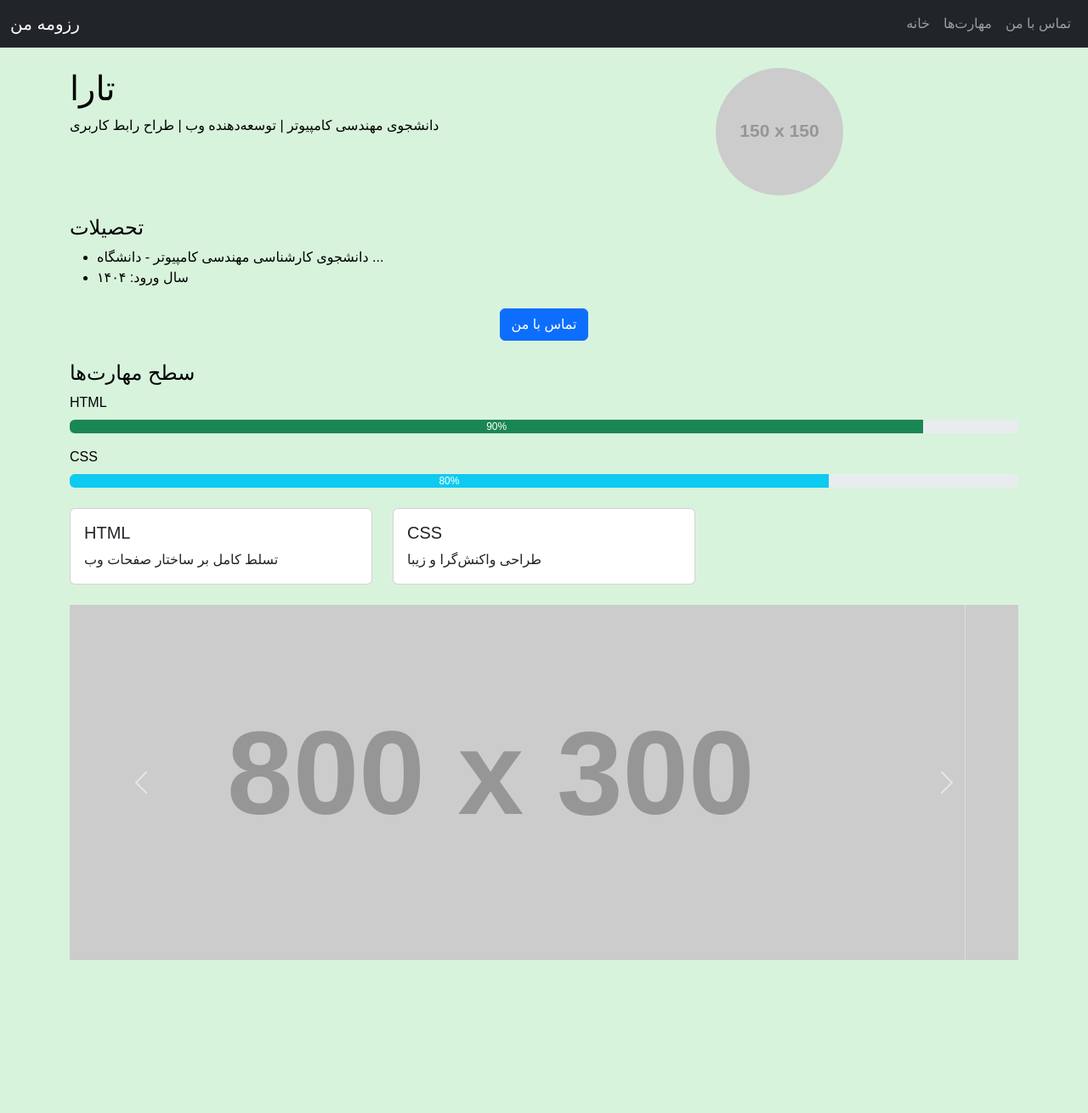
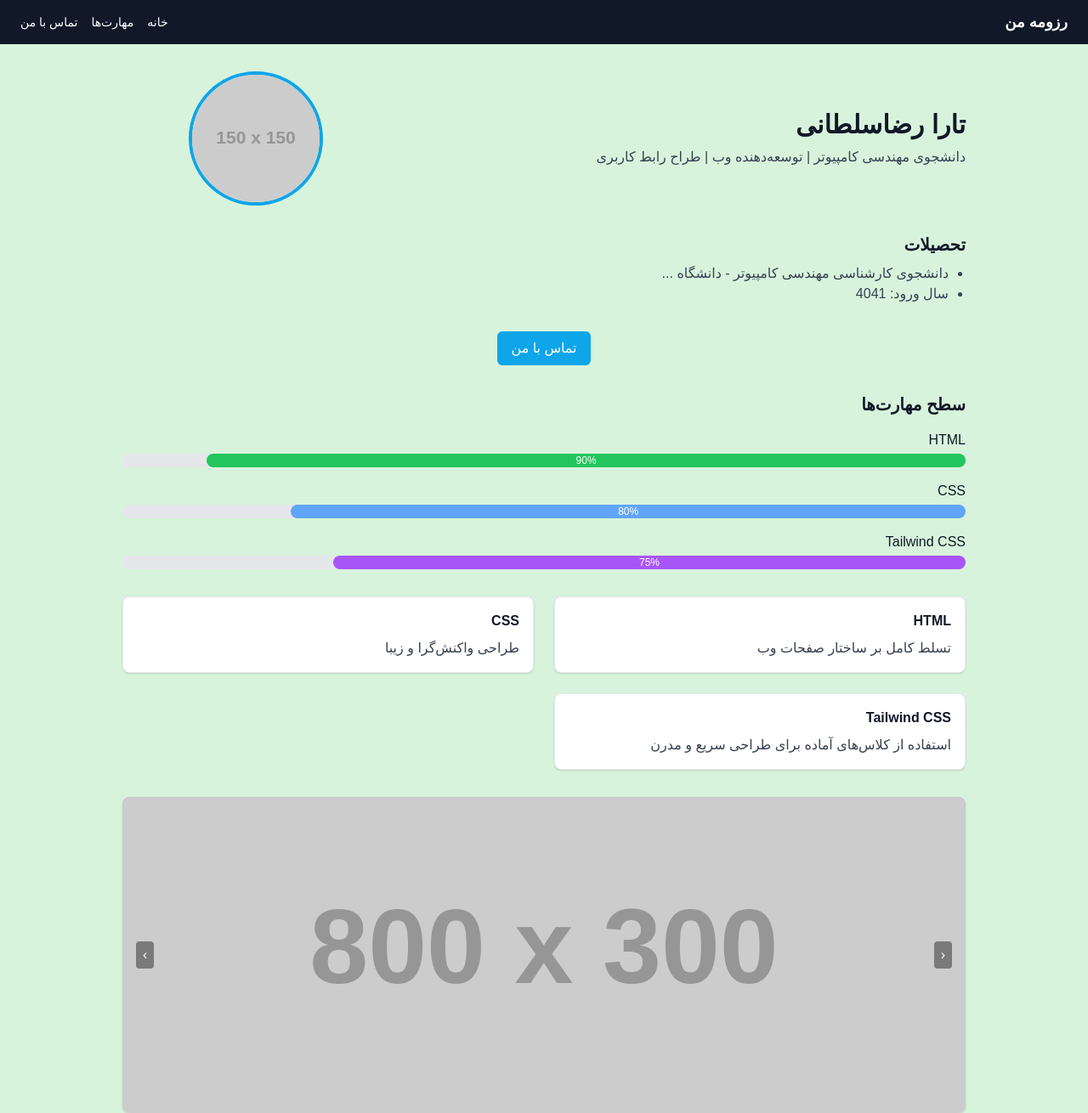
Before and after one commit to Hami0072/resume.project, a plain HTML site: page index.html in a window 1280 px wide. Shown: the whole page at 85% size. Before the commit the page ends 1130 px from the top, so only its background shows below. Drawn offline with nearby package versions, Linux system fonts and the light colour scheme; placeholder pictures from the web are drawn by us.

Commit message:
Update index.html

```diff
--- a/index.html
+++ b/index.html
@@ -1,144 +1,151 @@
 <!DOCTYPE html>
-<html lang="fa">
+<html lang="fa" dir="rtl">
 <head>
   <meta charset="UTF-8">
   <title>رزومه من</title>
   <meta name="viewport" content="width=device-width, initial-scale=1">
-  <!-- لینک Bootstrap -->
-  <link href="https://cdn.jsdelivr.net/npm/bootstrap@5.3.2/dist/css/bootstrap.min.css" rel="stylesheet">
 
-  <style>
-    body {
-      font-family: Arial, sans-serif;
-      background-color: #d8f3dc;
-      color: #000000;
+  <!-- Tailwind via CDN -->
+  <script src="https://cdn.tailwindcss.com"></script>
+  <script>
+    tailwind.config = {
+      theme: {
+        extend: {
+          fontFamily: { sans: ['Arial', 'sans-serif'] },
+          colors: {
+            pistachio: '#d8f3dc',   // سبز پسته‌ای
+            primary: '#0ea5e9',
+            accent: '#f59e0b',
+          }
+        }
+      },
+      darkMode: 'class'
     }
-  </style>
+  </script>
 </head>
-<body>
+<body class="font-sans bg-pistachio text-gray-900">
 
 <!-- نوار بالا -->
-<nav class="navbar navbar-expand-lg navbar-dark bg-dark">
-  <div class="container-fluid">
-    <a class="navbar-brand" href="#">رزومه من</a>
-    <button class="navbar-toggler" type="button" data-bs-toggle="collapse" data-bs-target="#navbarNav">
-      <span class="navbar-toggler-icon"></span>
-    </button>
-    <div class="collapse navbar-collapse" id="navbarNav">
-      <ul class="navbar-nav ms-auto">
-        <li class="nav-item"><a class="nav-link" href="#">خانه</a></li>
-        <li class="nav-item"><a class="nav-link" href="#">مهارت‌ها</a></li>
-        <li class="nav-item"><a class="nav-link" href="#">تماس با من</a></li>
-      </ul>
-    </div>
-  </div>
+<nav class="bg-gray-900 text-white px-6 py-3 flex items-center justify-between">
+  <a href="#" class="text-lg font-bold">رزومه من</a>
+  <ul class="flex gap-4 text-sm">
+    <li><a href="#" class="hover:text-primary">خانه</a></li>
+    <li><a href="#" class="hover:text-primary">مهارت‌ها</a></li>
+    <li><a href="#" class="hover:text-primary">تماس با من</a></li>
+  </ul>
 </nav>
 
 <!-- معرفی -->
-<div class="container mt-4">
-  <div class="row">
-    <div class="col-md-8">
-      <h1>تارا</h1>
-      <p>دانشجوی مهندسی کامپیوتر | توسعه‌دهنده وب | طراح رابط کاربری</p>
-    </div>
-    <div class="col-md-4">
-      <img src="https://via.placeholder.com/150" class="img-fluid rounded-circle" alt="عکس پروفایل">
-    </div>
+<section class="max-w-5xl mx-auto mt-8 px-4 grid grid-cols-1 md:grid-cols-3 gap-6 items-center">
+  <div class="md:col-span-2">
+    <h1 class="text-3xl font-bold">تارا رضاسلطانی</h1>
+    <p class="mt-2 text-gray-700">دانشجوی مهندسی کامپیوتر | توسعه‌دهنده وب | طراح رابط کاربری</p>
   </div>
-</div>
+  <div class="flex justify-center">
+    <img src="https://via.placeholder.com/150" class="rounded-full border-4 border-primary" alt="عکس پروفایل">
+  </div>
+</section>
 
 <!-- بخش تحصیلات -->
-<div class="container mt-4">
-  <h4>تحصیلات</h4>
-  <ul>
+<section class="max-w-5xl mx-auto mt-8 px-4">
+  <h2 class="text-xl font-semibold">تحصیلات</h2>
+  <ul class="list-disc pr-5 mt-2 text-gray-700">
     <li>دانشجوی کارشناسی مهندسی کامپیوتر - دانشگاه ...</li>
-    <li>سال ورود: ۱۴۰۴</li>
+    <li>سال ورود: 4041</li>
   </ul>
-</div>
+</section>
 
 <!-- دکمه تماس -->
-<div class="text-center mt-4">
-  <button class="btn btn-primary" data-bs-toggle="modal" data-bs-target="#contactModal">تماس با من</button>
+<div class="text-center mt-8">
+  <button onclick="document.getElementById('contactModal').classList.remove('hidden')"
+          class="px-4 py-2 bg-primary text-white rounded-md hover:bg-primary/80 transition">
+    تماس با من
+  </button>
 </div>
 
 <!-- Modal تماس -->
-<div class="modal fade" id="contactModal" tabindex="-1">
-  <div class="modal-dialog">
-    <div class="modal-content">
-      <div class="modal-header">
-        <h5 class="modal-title">فرم تماس</h5>
-        <button type="button" class="btn-close" data-bs-dismiss="modal"></button>
-      </div>
-      <div class="modal-body">
-        <input type="text" class="form-control mb-2" placeholder="نام شما">
-        <input type="email" class="form-control mb-2" placeholder="ایمیل شما">
-        <textarea class="form-control" rows="3" placeholder="پیام شما"></textarea>
-      </div>
-      <div class="modal-footer">
-        <button class="btn btn-secondary" data-bs-dismiss="modal">بستن</button>
-        <button class="btn btn-success">ارسال</button>
-      </div>
+<div id="contactModal" class="hidden fixed inset-0 bg-black/50 flex items-center justify-center">
+  <div class="bg-white rounded-lg shadow-lg w-96 p-6">
+    <h3 class="text-lg font-semibold mb-4">فرم تماس</h3>
+    <input type="text" class="w-full border rounded-md p-2 mb-2" placeholder="نام شما">
+    <input type="email" class="w-full border rounded-md p-2 mb-2" placeholder="ایمیل شما">
+    <textarea class="w-full border rounded-md p-2 mb-2" rows="3" placeholder="پیام شما"></textarea>
+    <div class="flex justify-end gap-2 mt-4">
+      <button onclick="document.getElementById('contactModal').classList.add('hidden')"
+              class="px-3 py-1 bg-gray-300 rounded-md">بستن</button>
+      <button class="px-3 py-1 bg-green-500 text-white rounded-md">ارسال</button>
     </div>
   </div>
 </div>
 
 <!-- مهارت‌ها -->
-<div class="container mt-4">
-  <h4>سطح مهارت‌ها</h4>
-  <div class="mb-2">HTML</div>
-  <div class="progress mb-3">
-    <div class="progress-bar bg-success" style="width: 90%;">90%</div>
+<section class="max-w-5xl mx-auto mt-8 px-4">
+  <h2 class="text-xl font-semibold">سطح مهارت‌ها</h2>
+  <div class="mt-4">
+    <p class="mb-1">HTML</p>
+    <div class="w-full bg-gray-200 rounded-full h-4">
+      <div class="bg-green-500 h-4 rounded-full text-xs text-white text-center" style="width:90%">90%</div>
+    </div>
   </div>
-  <div class="mb-2">CSS</div>
-  <div class="progress mb-3">
-    <div class="progress-bar bg-info" style="width: 80%;">80%</div>
+  <div class="mt-4">
+    <p class="mb-1">CSS</p>
+    <div class="w-full bg-gray-200 rounded-full h-4">
+      <div class="bg-blue-400 h-4 rounded-full text-xs text-white text-center" style="width:80%">80%</div>
+    </div>
   </div>
-</div>
+  <div class="mt-4">
+    <p class="mb-1">Tailwind CSS</p>
+    <div class="w-full bg-gray-200 rounded-full h-4">
+      <div class="bg-purple-500 h-4 rounded-full text-xs text-white text-center" style="width:75%">75%</div>
+    </div>
+  </div>
+</section>
 
 <!-- کارت‌های مهارت -->
-<div class="container mt-4">
-  <div class="row">
-    <div class="col-md-4">
-      <div class="card">
-        <div class="card-body">
-          <h5 class="card-title">HTML</h5>
-          <p class="card-text">تسلط کامل بر ساختار صفحات وب</p>
-        </div>
-      </div>
-    </div>
-    <div class="col-md-4">
-      <div class="card">
-        <div class="card-body">
-          <h5 class="card-title">CSS</h5>
-          <p class="card-text">طراحی واکنش‌گرا و زیبا</p>
-        </div>
-      </div>
+<section class="max-w-5xl mx-auto mt-8 px-4 grid grid-cols-1 md:grid-cols-2 gap-6">
+  <div class="bg-white border rounded-lg shadow p-4">
+    <h3 class="font-semibold">HTML</h3>
+    <p class="text-gray-700 mt-2">تسلط کامل بر ساختار صفحات وب</p>
+  </div>
+  <div class="bg-white border rounded-lg shadow p-4">
+    <h3 class="font-semibold">CSS</h3>
+    <p class="text-gray-700 mt-2">طراحی واکنش‌گرا و زیبا</p>
+  </div>
+  <div class="bg-white border rounded-lg shadow p-4">
+    <h3 class="font-semibold">Tailwind CSS</h3>
+    <p class="text-gray-700 mt-2">استفاده از کلاس‌های آماده برای طراحی سریع و مدرن</p>
+  </div>
+</section>
+
+<!-- اسلایدر ساده -->
+<section class="max-w-5xl mx-auto mt-8 px-4">
+  <div class="relative">
+    <img id="slide" src="https://via.placeholder.com/800x300" class="w-full rounded-lg shadow">
+    <div class="absolute inset-0 flex justify-between items-center px-4">
+      <button onclick="prevSlide()" class="bg-black/40 text-white px-2 py-1 rounded">‹</button>
+      <button onclick="nextSlide()" class="bg-black/40 text-white px-2 py-1 rounded">›</button>
     </div>
   </div>
-</div>
+</section>
 
-<!-- اسلایدر -->
-<div class="container mt-4">
-  <div id="carouselExample" class="carousel slide" data-bs-ride="carousel">
-    <div class="carousel-inner">
-      <div class="carousel-item active">
-        <img src="https://via.placeholder.com/800x300" class="d-block w-100" alt="اسلاید ۱">
-      </div>
-      <div class="carousel-item">
-        <img src="https://via.placeholder.com/800x300" class="d-block w-100" alt="اسلاید ۲">
-      </div>
-    </div>
-    <button class="carousel-control-prev" type="button" data-bs-target="#carouselExample" data-bs-slide="prev">
-      <span class="carousel-control-prev-icon"></span>
-    </button>
-    <button class="carousel-control-next" type="button" data-bs-target="#carouselExample" data-bs-slide="next">
-      <span class="carousel-control-next-icon"></span>
-    </button>
-  </div>
-</div>
-
-<!-- اسکریپت Bootstrap -->
-<script src="https://cdn.jsdelivr.net/npm/bootstrap@5.3.2/dist/js/bootstrap.bundle.min.js"></script>
+<script>
+  const slides = [
+    "https://via.placeholder.com/800x300",
+    "https://via.placeholder.com/800x300/ff7f7f",
+  ];
+  let current = 0;
+  function showSlide() {
+    document.getElementById("slide").src = slides[current];
+  }
+  function nextSlide() {
+    current = (current + 1) % slides.length;
+    showSlide();
+  }
+  function prevSlide() {
+    current = (current - 1 + slides.length) % slides.length;
+    showSlide();
+  }
+</script>
 
 </body>
 </html>
```
